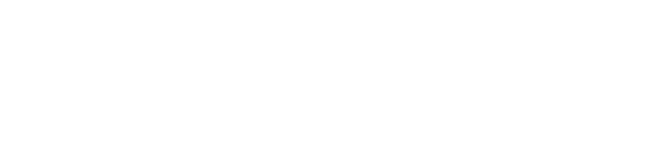
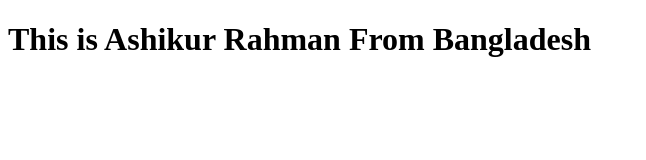
Before and after one commit to Ashik2630/hero-dev-code, a plain HTML site: page index.html in a window 1280 px wide. Shown: the whole page, without its empty margins (0-646 px from the left). Drawn offline with Linux system fonts and the light colour scheme.

Commit message:
added a h1 in my file

```diff
--- a/index.html
+++ b/index.html
@@ -6,6 +6,6 @@
     <title>Ashikur Rahman Portfolio</title>
 </head>
 <body>
-
+    <h1>This is Ashikur Rahman From Bangladesh</h1>
 </body>
 </html>
```
Also changed, not shown: images/developer.png (added), images/hardy.png (added), images/header_bg.png (added), images/icons/facebook.png (added), images/icons/insta.png (added), images/icons/js.png (added), images/icons/mongo.png (added), images/icons/nodejs.png (added), images/icons/react.png (added), images/icons/twitter.png (added).
